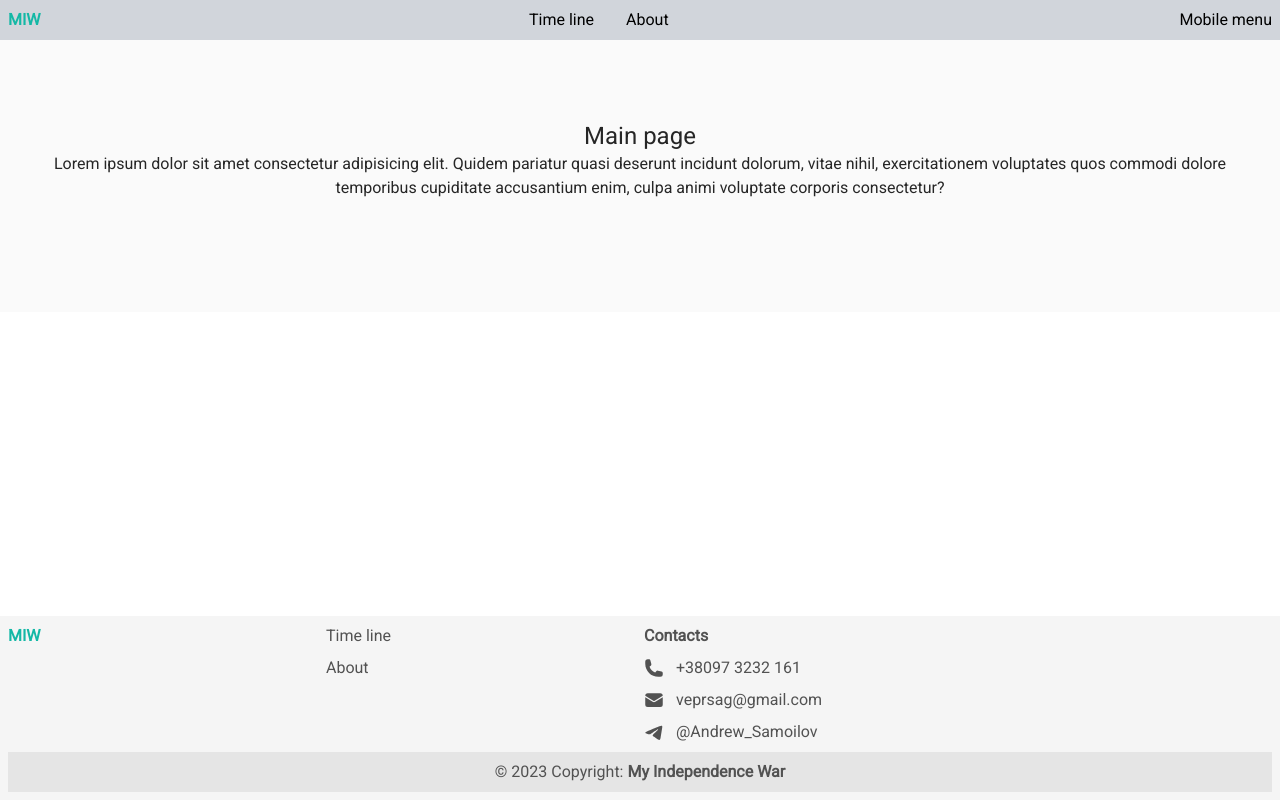
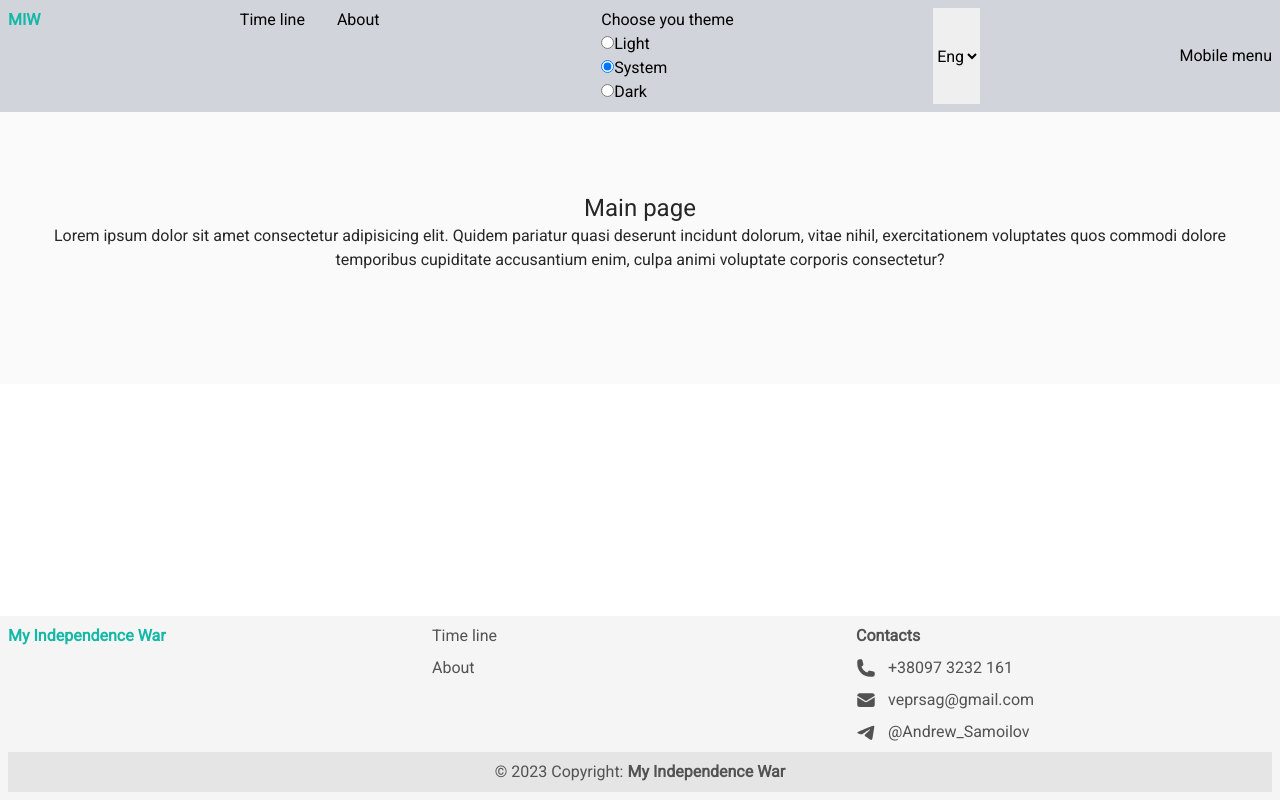
Before and after one commit to Andrew-Samoilov/My-Independence-War, a Next.js app in the folder m-i-w/: page / in a window 1280 px wide. Built offline with nearby package versions, Linux system fonts and the light colour scheme.

Commit message:
Changed footer style, Logo, add Lang Select

```diff
--- a/m-i-w/src/components/footer/footer.tsx
+++ b/m-i-w/src/components/footer/footer.tsx
@@ -6,18 +6,24 @@ import MainMenu from "../main-menu/MainMenu";
 export default function Footer() {
     return (
         <footer className="bg-neutral-100 text-neutral-600 dark:bg-neutral-600 dark:text-neutral-200 p-2 fixed inset-x-0 bottom-0">
-            <div className="grid grid-rows-1 grid-cols-4 gap-2">
-                <Logo />
+            <div className="sm:grid sm:grid-rows-1 sm:grid-cols-3 gap-2 grid grid-cols-1">
+            {/* <div className="flex justify-between sm:flex-col"> */}
+                <Logo
+                    textLogo="My Independence War"
+                    styleLogo="text-teal-500 font-bold text-center sm:text-left "
+                />
+                <hr className="sm:hidden dark:border-neutral-700 block" />
                 <MainMenu
-                    styleUL="grid grid-cols-1 gap-2"
+                    styleUL="grid grid-cols-1 gap-2 text-center sm:text-left"
                 />
                 <div className="pb-2">
-                    <p className="font-semibold pb-2">Contacts</p>
+                    <hr className="sm:hidden dark:border-neutral-700 block"/>
+                    <p className="font-semibold pb-2 text-center sm:text-left">Contacts</p>
                     <ul className="grid grid-cols-1 gap-2">
                         <li>
                             <Link
                                 href='tel:+380973232161'
-                                className="flex items-center justify-center md:justify-start"
+                                className="flex items-center justify-center sm:justify-start"
                             >
                                 <svg
                                     xmlns="http://www.w3.org/2000/svg"
@@ -35,7 +41,7 @@ export default function Footer() {
                             <Link
                                 href='mailto:veprsag@gmail.com'
                                 target='_blank'
-                                className="flex items-center justify-center md:justify-start"
+                                className="flex items-center justify-center sm:justify-start"
                             >
                                 <svg
                                     xmlns="http://www.w3.org/2000/svg"
@@ -53,7 +59,7 @@ export default function Footer() {
                             <Link
                                 href='https://t.me/Andrew_Samoilov'
                                 target='_blank'
-                                className="flex items-center justify-center md:justify-start"
+                                className="flex items-center justify-center sm:justify-start"
                             >
                                 <svg
                                     xmlns="http://www.w3.org/2000/svg"
--- /dev/null
+++ b/m-i-w/src/components/header/LangSelect.tsx
@@ -0,0 +1,10 @@
+// import css from './LangSelect.module.css'
+
+export default function LangSelect() {
+    return (
+        <select name="lang" defaultValue={'English'}>
+            <option value="English">Eng</option>
+            <option value="Ukrainian">Укр</option>
+        </select>
+    )
+}
--- /dev/null
+++ b/m-i-w/src/components/header/ThemeSelect.tsx
@@ -0,0 +1,22 @@
+export default function ThemeSelect() {
+    return (
+        <fieldset>
+            <legend>Choose you theme</legend>
+
+            <div>
+                <input type="radio" id="light" name="light" value="light" />
+                <label htmlFor="light">Light</label>
+            </div>
+
+            <div>
+                <input type="radio" id="system" name="system" value="system" checked />
+                <label htmlFor="system">System</label>
+            </div>
+
+            <div>
+                <input type="radio" id="dark" name="dark" value="dark" />
+                <label htmlFor="dark">Dark</label>
+            </div>
+        </fieldset>
+    )
+}
--- a/m-i-w/src/components/header/header.tsx
+++ b/m-i-w/src/components/header/header.tsx
@@ -1,14 +1,19 @@
 import Logo from "../logo/Logo";
 import MainMenu from "../main-menu/MainMenu";
+import ThemeSelect from "./ThemeSelect";
+import LangSelect from "./LangSelect";
 
 export default function Header() {
     return (
         <header className="flex justify-between bg-gray-300 p-2 dark:bg-neutral-600 dark:text-neutral-200 ">
-            <Logo/>
+            <Logo />
 
             <MainMenu
                 styleUL="grid grid-cols-2 gap-8"
             />
+            <ThemeSelect />
+            <LangSelect />
+
             <button>Mobile menu</button>
         </header >
     )
--- a/m-i-w/src/components/logo/Logo.tsx
+++ b/m-i-w/src/components/logo/Logo.tsx
@@ -1,7 +1,15 @@
 import Link from "next/link"
 
-export default function Logo() {
+interface LogoProps {
+    textLogo?: string;
+    styleLogo?: string;
+}
+
+export default function Logo({ styleLogo = 'text-teal-500 font-bold', textLogo = 'MIW' }: LogoProps) {
     return (
-        <Link href="/" className="text-teal-500 font-bold">MIW</Link>
+        <Link
+            href="/"
+            className={styleLogo}
+        >{textLogo}</Link >
     )
 }
```
Also changed, not shown: m-i-w/src/components/main-menu/MainMenu.tsx (+5 -2 lines).
